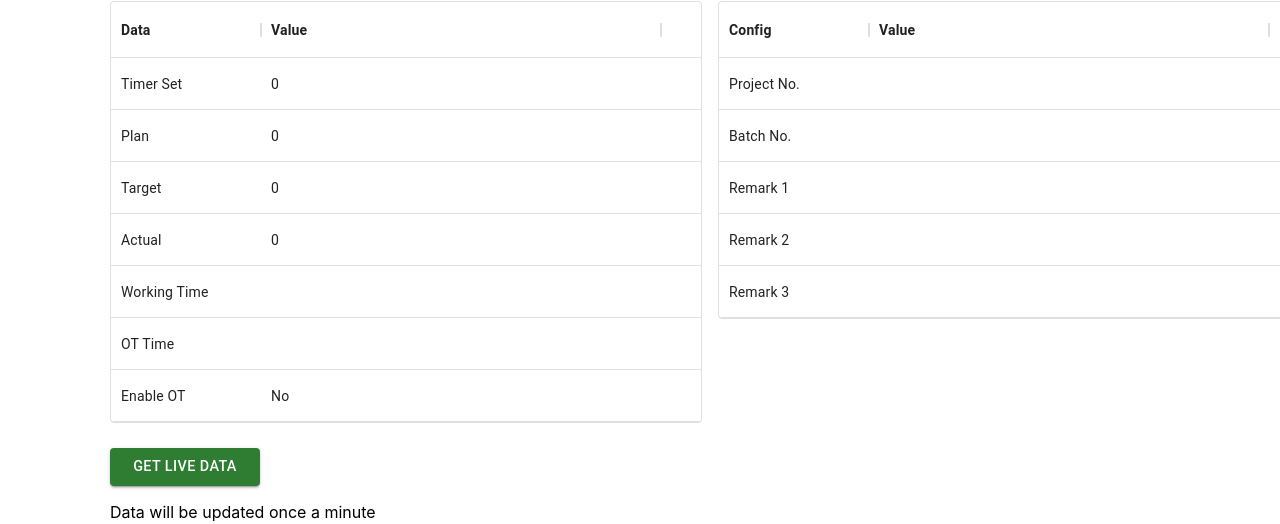
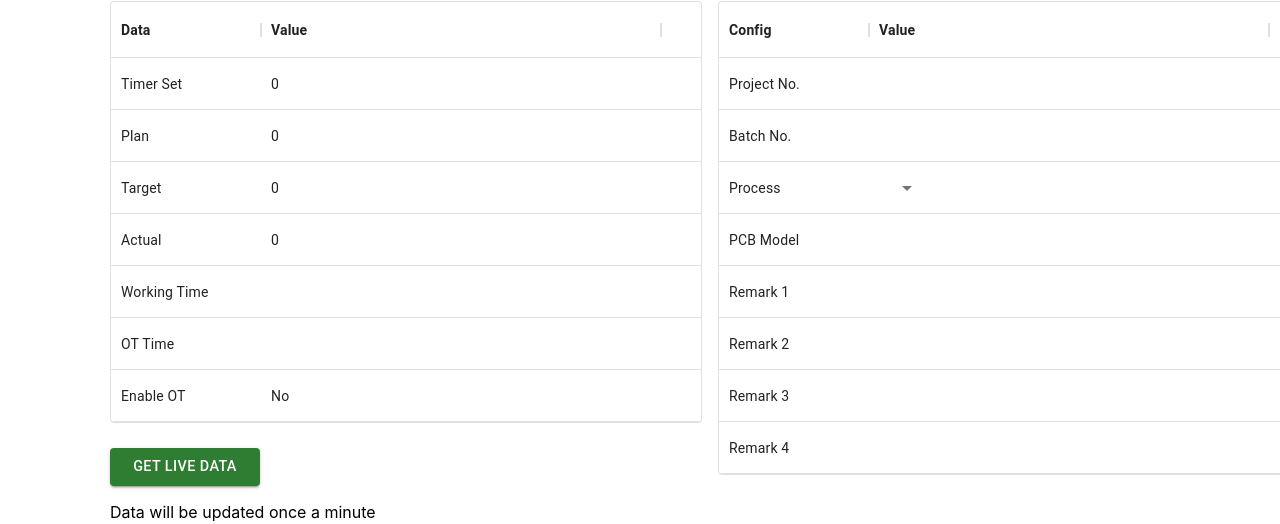
Before and after one commit to kangyite/affinex-productivity-phase-2-react, a React (Create React App) app: page /timer/1 in a window 1280 px wide. Shown: the part 214-738 px from the top of the page. Built offline with nearby package versions, Linux system fonts and the light colour scheme; no server answers; the database is empty; sample sign-in values are in the browser's storage; the HTML template or start-up script is replaced by a standard one.

Commit message:
added more configs

```diff
--- a/src/page/timer/index.js
+++ b/src/page/timer/index.js
@@ -13,6 +13,9 @@ import DialogActions from "@mui/material/DialogActions";
 import DialogContent from "@mui/material/DialogContent";
 import DialogTitle from "@mui/material/DialogTitle";
 import { DataGrid } from "@mui/x-data-grid";
+import Select from '@mui/material/Select';
+import MenuItem from '@mui/material/MenuItem';
+import FormControl from '@mui/material/FormControl';
 
 const Alert = React.forwardRef(function Alert(props, ref) {
 	return <MuiAlert elevation={6} ref={ref} variant="filled" {...props} />;
@@ -23,7 +26,7 @@ const useFakeMutation = () => {
 		(obj) =>
 			new Promise((resolve, reject) => {
 				setTimeout(() => {
-					if(["projectNum","batchNum","remark1","remark2","remark3"].includes(obj.data)) resolve({...obj});
+					if(["projectNum","batchNum","pcbModel","remark1","remark2","remark3","remark4"].includes(obj.data)) resolve({...obj});
 					else if (obj.value.length === 0 && ["timer_set","plan","actual","enable_ot","ot_time","working_time","target"].includes.obj.data) {
 						reject(new Error("Error while saving, value can't be empty."));
 					} else {
@@ -49,6 +52,7 @@ const Timer = () => {
 	});
 	const [editName, setEditName] = React.useState(false);
 	const [reset, setReset] = React.useState(false);
+
 	const nameRef = useRef("");
 	const handleClickEditName = () => {
 		setEditName(true);
@@ -71,10 +75,14 @@ const Timer = () => {
 		setEditName(false);
 	};
 	const handleReset = () => {
-		setTimerData({ ...timerData, projectNum: "", batchNum:"", remark1:"", remark2:"",remark3:""});
+		setTimerData({ ...timerData, projectNum: "", batchNum:"",pcbModel:"", remark1:"", remark2:"",remark3:"",process:""});
 
 		setReset(false);
 	};
+	const handleProcessChange = (event) => {
+		setTimerData({...timerData, process: event.target.value});
+	  };
+
 	useEffect(() => {
 		if (timerData.id !== undefined)
 			set(ref(db, `devices/TIMER_${timerData.id}/data`), {
@@ -161,14 +169,43 @@ const Timer = () => {
 			sortable: false,
 			editable: true,
 			renderHeader: () => <strong>{"Value"}</strong>,
+			renderCell: (params) => (
+				<div >
+				{params.row.data==="process"?
+				(<FormControl fullWidth variant="standard" >
+					<Select
+					style={{"font-size":14}}
+					labelId="demo-simple-select-label"
+					id="demo-simple-select"
+					value={timerData.process||""}
+					label="Age"
+					displayEmpty
+					disableUnderline
+					defaultValue={{label:"Select",value:"asd"}}
+					// defaultInputValue="defaultInputValue"
+					onChange={handleProcessChange}
+					>
+						<MenuItem value={"Soldering"}>Soldering</MenuItem>
+						<MenuItem value={"Cleaning"}>Cleaning</MenuItem>
+						<MenuItem value={"Inspecting"}>Inspecting</MenuItem>
+						<MenuItem value={"QC"}>QC</MenuItem>
+						<MenuItem value={"Checking"}>Checking</MenuItem>
+						<MenuItem value={"Assembling"}>Assembling</MenuItem>
+					</Select>
+				</FormControl>) : params.row.value
+				}</div>
+			)
 		},
 	];
 	const configRow = [
 		{ id: 0, data: "projectNum", config: "Project No.", value: timerData.projectNum||" "}, //prettier-ignore
-		{ id: 1, data: "batchNum", config: "Batch No.", value: timerData.batchNum||"" },
-		{ id: 2, data: "remark1", config: "Remark 1", value: timerData.remark1||" " },
-		{ id: 3, data: "remark2", config: "Remark 2", value: timerData.remark2||" " },
-		{ id: 4, data: "remark3", config: "Remark 3", value: timerData.remark3||" " }, //prettier-ignore
+		{ id: 1, data: "batchNum", config: "Batch No.", value: timerData.batchNum||" " },
+		{ id: 2, data: "process", config: "Process", value: timerData.process||" "},
+		{ id: 3, data: "pcbModel", config: "PCB Model", value: timerData.pcbModel||" "},
+		{ id: 4, data: "remark1", config: "Remark 1", value: timerData.remark1||" " },
+		{ id: 5, data: "remark2", config: "Remark 2", value: timerData.remark2||" " },
+		{ id: 6, data: "remark3", config: "Remark 3", value: timerData.remark3||" " }, //prettier-ignore
+		{ id: 7, data: "remark4", config: "Remark 4", value: timerData.remark4||" " }, //prettier-ignore
 	];
 
 	const mutateRow = useFakeMutation();
```
